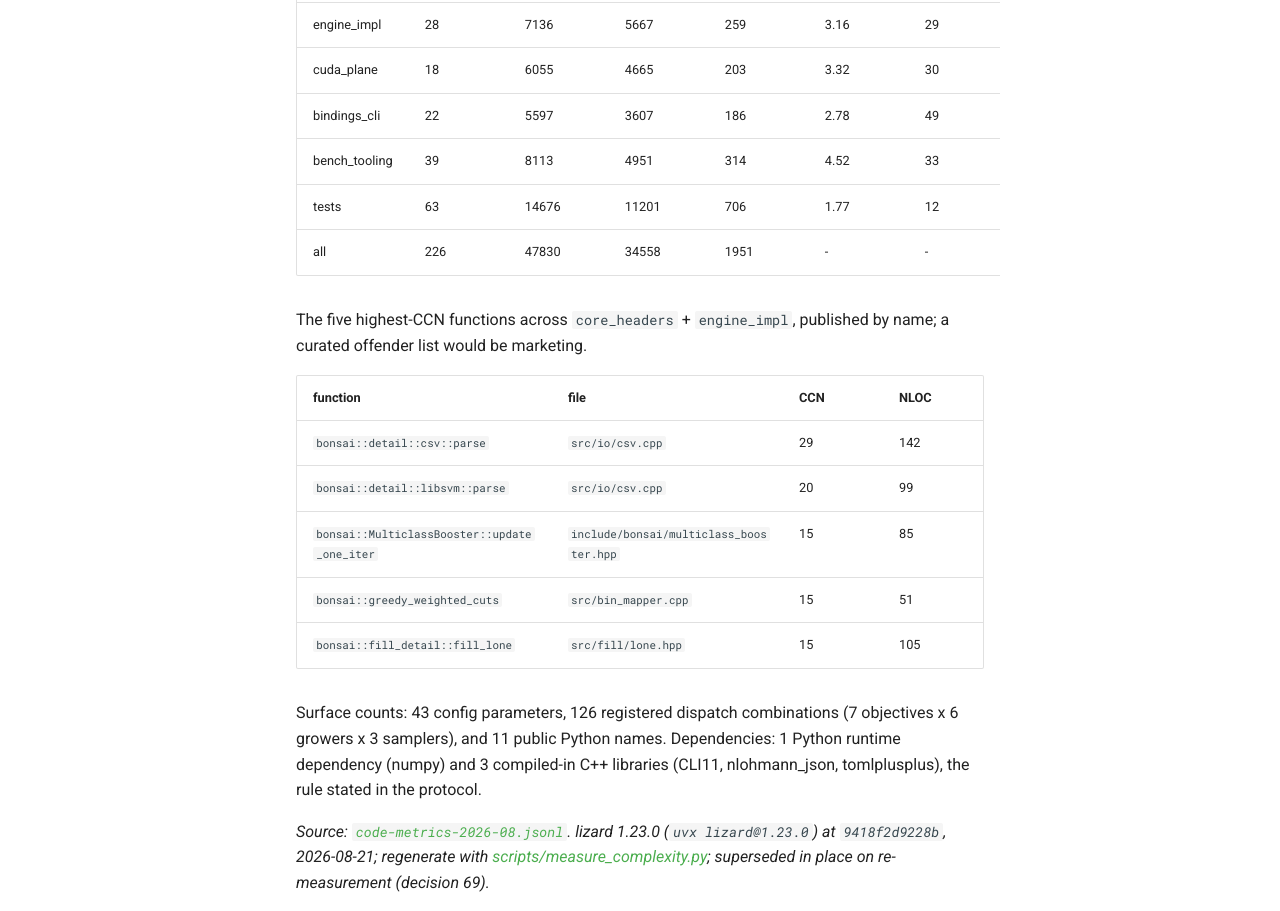
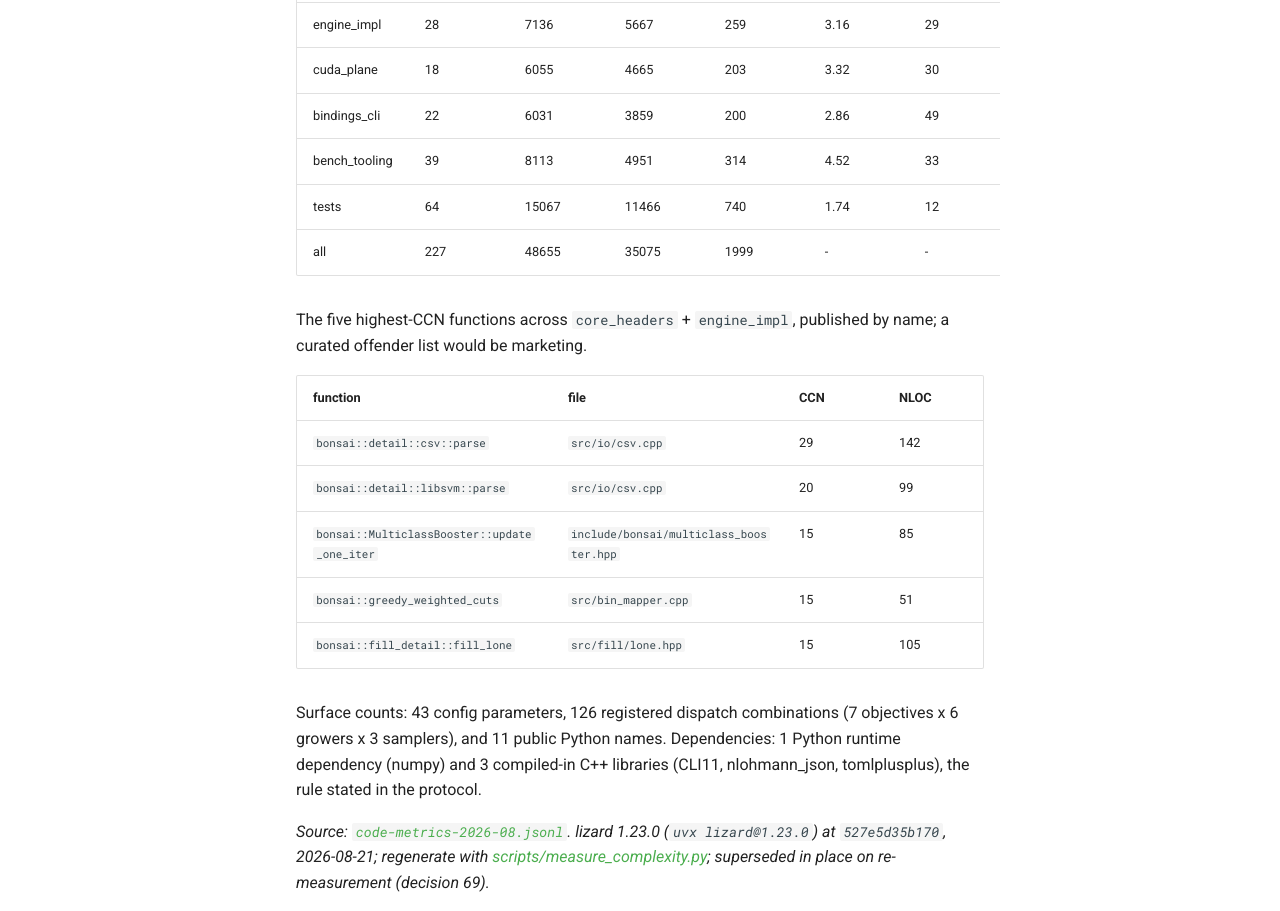
Before and after one commit to daniel-m-campos/bonsai, an MkDocs documentation site: the page built from docs/method/results/code-metrics.md, in a window 1280 px wide and 1400 px high. Shown: the part 486-1397 px from the top of the window. Built offline with MkDocs 1.6.1 and Material for MkDocs 9.7.7, drawn with Linux system fonts in a browser that asks for light colours; comment, search, counter and statistics services are not loaded.

Commit message:
bench(standings): render the code page with the stamps

```diff
--- a/docs/method/results/code-metrics.md
+++ b/docs/method/results/code-metrics.md
@@ -9,10 +9,10 @@ Self-measurement of the bonsai tree, no comparison: line counts and lizard compl
 | core_headers | 56 | 6253 | 4467 | 283 | 1.92 | 15 |
 | engine_impl | 28 | 7136 | 5667 | 259 | 3.16 | 29 |
 | cuda_plane | 18 | 6055 | 4665 | 203 | 3.32 | 30 |
-| bindings_cli | 22 | 5597 | 3607 | 186 | 2.78 | 49 |
+| bindings_cli | 22 | 6031 | 3859 | 200 | 2.86 | 49 |
 | bench_tooling | 39 | 8113 | 4951 | 314 | 4.52 | 33 |
-| tests | 63 | 14676 | 11201 | 706 | 1.77 | 12 |
-| all | 226 | 47830 | 34558 | 1951 | - | - |
+| tests | 64 | 15067 | 11466 | 740 | 1.74 | 12 |
+| all | 227 | 48655 | 35075 | 1999 | - | - |
 
 The five highest-CCN functions across `core_headers` + `engine_impl`, published by name; a curated offender list would be marketing.
 
@@ -26,4 +26,4 @@ The five highest-CCN functions across `core_headers` + `engine_impl`, published
 
 Surface counts: 43 config parameters, 126 registered dispatch combinations (7 objectives x 6 growers x 3 samplers), and 11 public Python names. Dependencies: 1 Python runtime dependency (numpy) and 3 compiled-in C++ libraries (CLI11, nlohmann_json, tomlplusplus), the rule stated in the protocol.
 
-*Source: [`code-metrics-2026-08.jsonl`](../../../benchmarks/results/code-metrics-2026-08.jsonl). lizard 1.23.0 (`uvx lizard@1.23.0`) at `9418f2d9228b`, 2026-08-21; regenerate with [scripts/measure_complexity.py](../../../scripts/measure_complexity.py); superseded in place on re-measurement (decision 69).*
+*Source: [`code-metrics-2026-08.jsonl`](../../../benchmarks/results/code-metrics-2026-08.jsonl). lizard 1.23.0 (`uvx lizard@1.23.0`) at `527e5d35b170`, 2026-08-21; regenerate with [scripts/measure_complexity.py](../../../scripts/measure_complexity.py); superseded in place on re-measurement (decision 69).*
```
